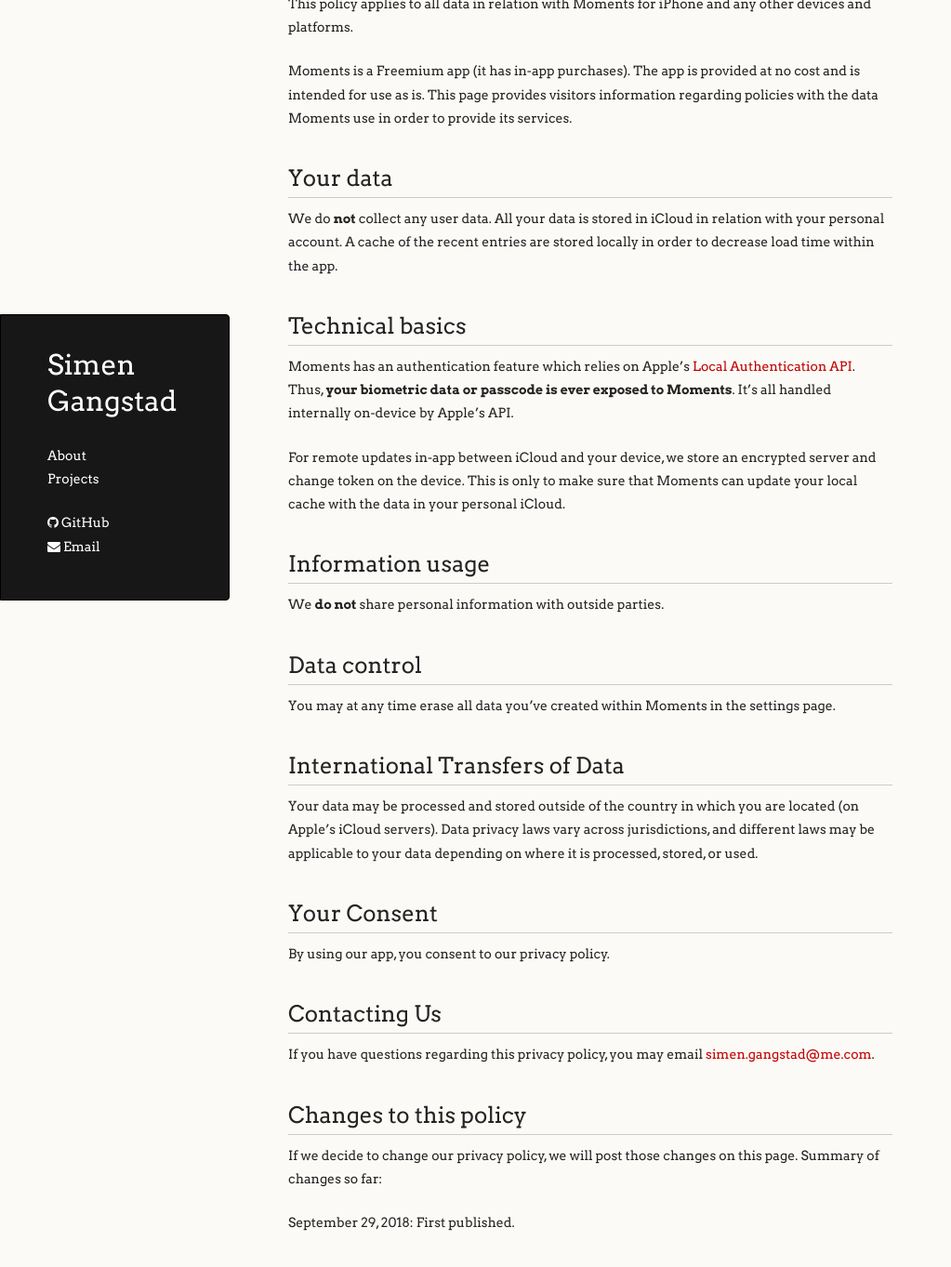
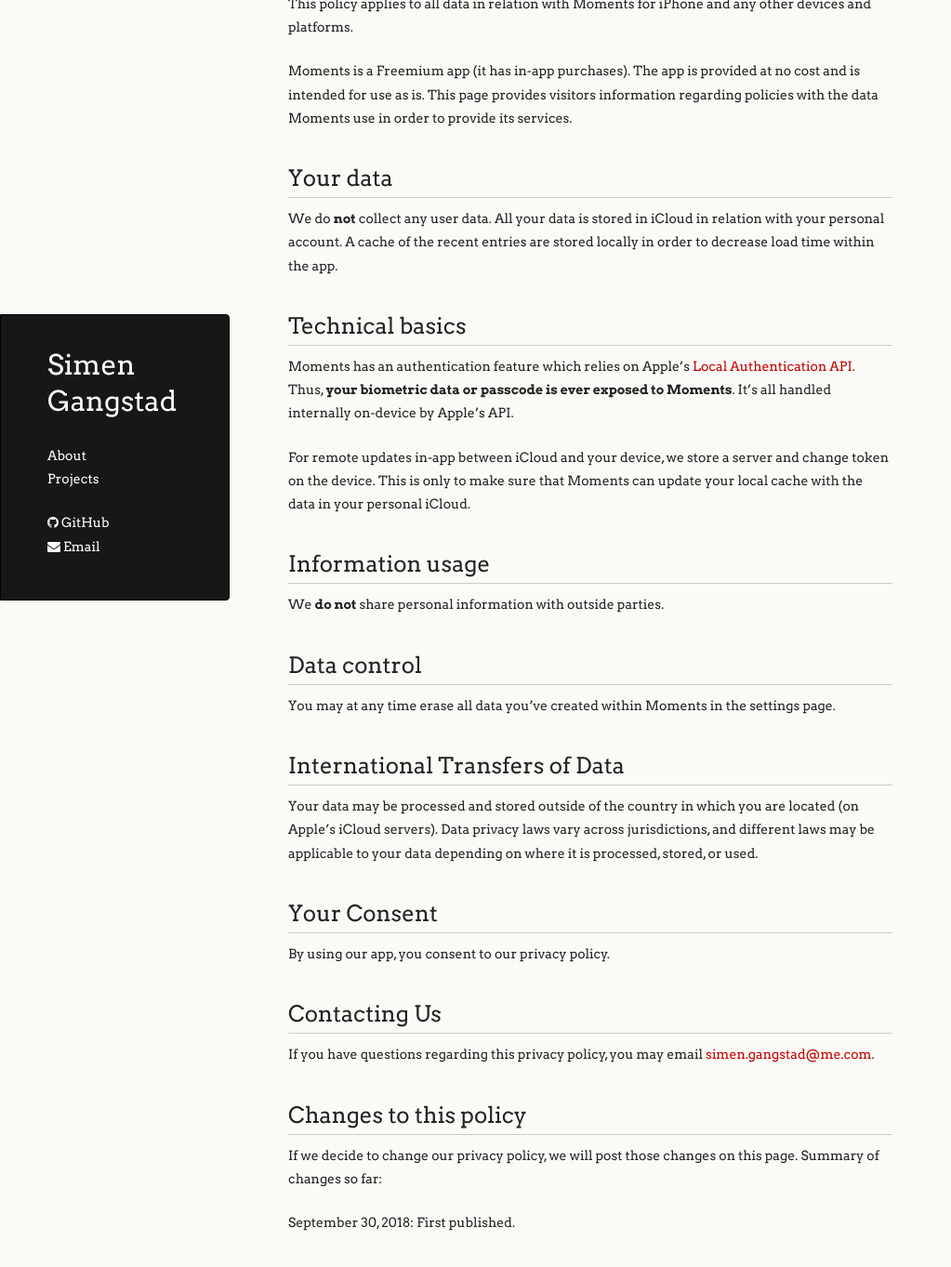
Before and after one commit to simengangstad/simengangstad.github.io, a Jekyll site: the page built from moments-privacy-policy.md, in a window 1280 px wide and 1400 px high, scrolled down 507 px. Shown: the top 1363 px of the window at 93% size, without its empty margins (0-1023 px from the left). Built offline with Jekyll 4.4.1, drawn with Linux system fonts in a browser that asks for light colours; nearby versions of some CDN libraries.

Commit message:
Minor change to moments privacy policy

```diff
--- a/moments-privacy-policy.md
+++ b/moments-privacy-policy.md
@@ -22,7 +22,7 @@
 
 Moments has an authentication feature which relies on Apple's [Local Authentication API](https://developer.apple.com/documentation/localauthentication/lacontext). Thus, **your biometric data or passcode is ever exposed to Moments**. It's all handled internally on-device by Apple's API.
 
-For remote updates in-app between iCloud and your device, we store an encrypted server and change token on the device. This is
+For remote updates in-app between iCloud and your device, we store a server and change token on the device. This is
 only to make sure that Moments can update your local cache with the data in your personal iCloud.
 
 
@@ -57,4 +57,4 @@
 
 If we decide to change our privacy policy, we will post those changes on this page. Summary of changes so far:
 
-September 29, 2018: First published.
+September 30, 2018: First published.
```
